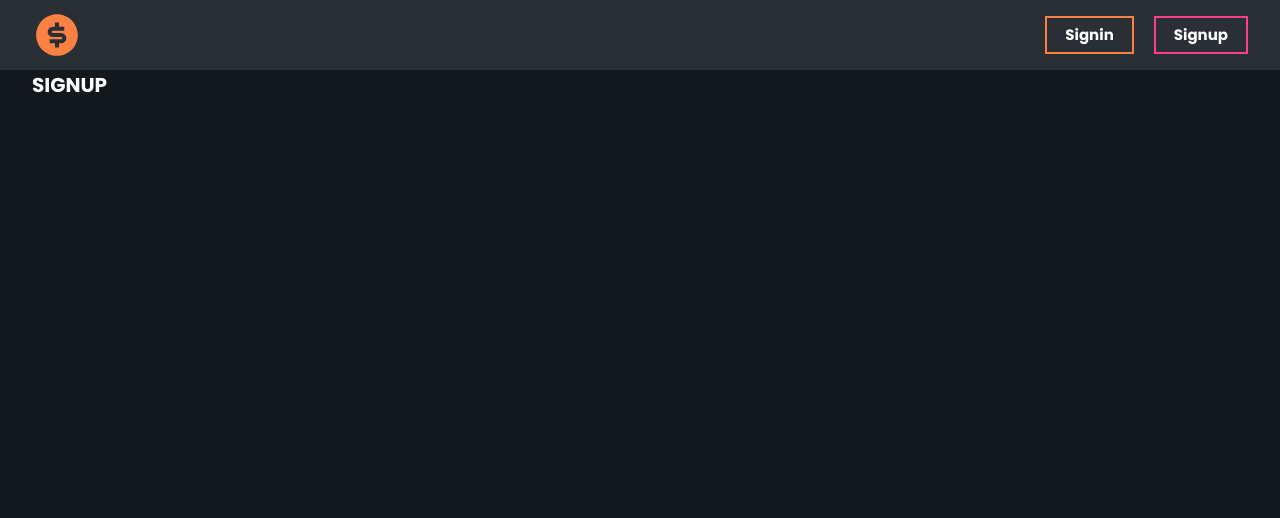
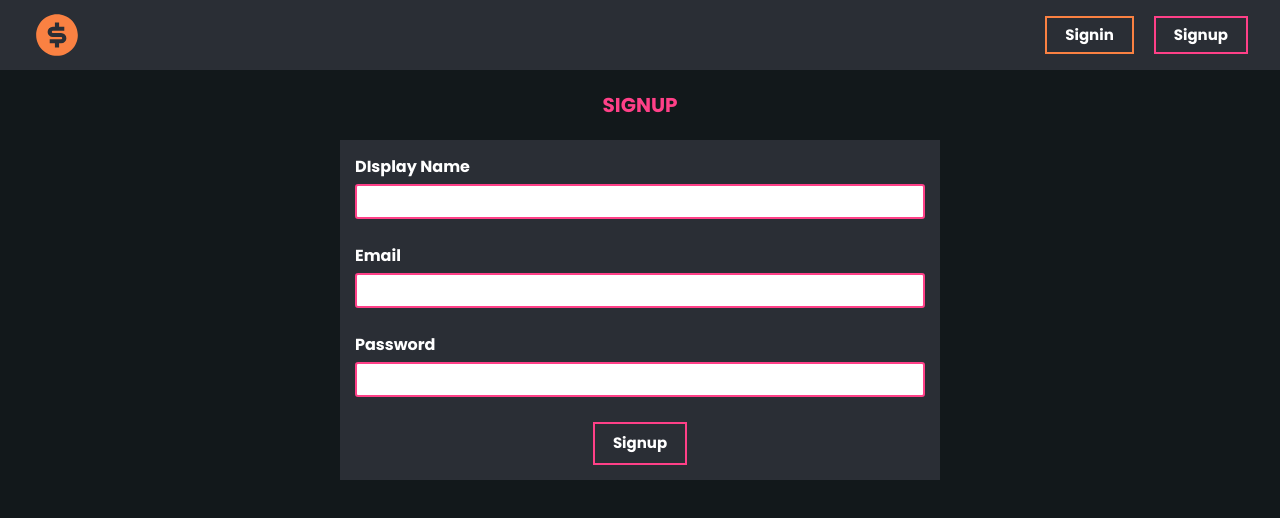
Before and after one commit to fardinxd/transactions-tracker, a React (Create React App) app: page /signup in a window 1280 px wide. Shown: the top 518 px of the page. Built offline with nearby package versions, Linux system fonts and the light colour scheme.

Commit message:
Finish signin & signup page

```diff
--- a/package.json
+++ b/package.json
@@ -1,5 +1,5 @@
 {
-  "name": "1-finance-tracker",
+  "name": "finance-tracker",
   "version": "0.1.0",
   "private": true,
   "dependencies": {
--- a/src/App.scss
+++ b/src/App.scss
@@ -4,8 +4,11 @@
 /* CSS Variables */
 :root {
   --orange: #fa8142;
+  --orange-rgb: 250, 129, 66;
   --pink: #ff4088;
+  --pink-rgb: 255, 64, 136;
   --purple: #9166cc;
+  --purple-rgb: 145, 102, 204;
   --white: #fff;
   --gray: #dddcdc;
   --black: #12181b;
@@ -52,30 +55,6 @@ img {
   height: auto;
 }
 
-button {
-  font: inherit;
-  font-size: 1.5rem;
-  font-weight: 700;
-  background-color: transparent;
-  color: var(--white);
-  border: 2px solid var(--orange);
-  outline: none;
-  padding: 0.8rem 1.8rem;
-  transition: all 200ms ease-in-out;
-
-  @media screen and (min-width: 600px) {
-    cursor: pointer;
-  }
-
-  &:hover {
-    background-color: var(--orange);
-  }
-
-  &:active {
-    transform: scale(1.05);
-  }
-}
-
 .container {
   width: 95%;
   max-width: 150rem;
--- a/src/pages/Signin/Signin.js
+++ b/src/pages/Signin/Signin.js
@@ -1,13 +1,49 @@
-import React from "react";
+import React, { useState } from "react";
 
 // Styles \\
 import styles from "./Signin.module.scss";
 
 const Signin = () => {
+  // States \\
+  const [email, setEmail] = useState("");
+  const [password, setPassword] = useState("");
+
+  // On Form Submit \\
+  const submitHandler = (event) => {
+    event.preventDefault();
+    console.log({ email, password });
+  };
+
   // JSX \\
   return (
     <main className="container">
-      <h1>SIGNIN</h1>
+      <h1 className={styles.heading}>SIGNIN</h1>
+
+      <form className={styles.signin_form} onSubmit={submitHandler}>
+        <div className={styles.signin_form_field}>
+          <label htmlFor="email">Email</label>
+          <input
+            id="email"
+            type="email"
+            onChange={(e) => setEmail(e.target.value)}
+            value={email}
+            required
+          />
+        </div>
+
+        <div className={styles.signin_form_field}>
+          <label htmlFor="password">Password</label>
+          <input
+            id="password"
+            type="password"
+            onChange={(e) => setPassword(e.target.value)}
+            value={password}
+            required
+          />
+        </div>
+
+        <button>Signin</button>
+      </form>
     </main>
   );
 };
--- a/src/pages/Signin/Signin.module.scss
+++ b/src/pages/Signin/Signin.module.scss
@@ -1,2 +1,70 @@
 main {
+  ::selection {
+    background-color: var(--orange);
+  }
+
+  .heading {
+    text-align: center;
+    color: var(--orange);
+    margin: 2rem 0;
+  }
+
+  .signin_form {
+    background-color: var(--light-black);
+    max-width: 60rem;
+    margin: 0 auto;
+    padding: 1.5rem;
+
+    &_field {
+      margin-bottom: 2.5rem;
+      display: flex;
+      flex-direction: column;
+
+      label {
+        font-size: 1.6rem;
+        font-weight: 700;
+        margin-bottom: 0.5rem;
+      }
+
+      input {
+        font: inherit;
+        font-size: 1.6rem;
+        height: 3.5rem;
+        padding: 0 0.5rem;
+        border: 2px solid var(--orange);
+        border-radius: 3px;
+
+        &:focus {
+          outline: 3px solid rgba(var(--orange-rgb), 0.5);
+        }
+      }
+    }
+
+    button {
+      font: inherit;
+      font-size: 1.5rem;
+      font-weight: 700;
+      background-color: transparent;
+      color: var(--white);
+      border: 2px solid var(--orange);
+      padding: 0.8rem 1.8rem;
+      display: block;
+      margin: 0 auto;
+      transition: all 200ms ease-in-out;
+
+      @media screen and (min-width: 600px) {
+        cursor: pointer;
+      }
+
+      &:hover {
+        @media screen and (min-width: 600px) {
+          background-color: var(--orange);
+        }
+      }
+
+      &:active {
+        transform: scale(1.05);
+      }
+    }
+  }
 }
--- a/src/pages/Signup/Signup.js
+++ b/src/pages/Signup/Signup.js
@@ -1,13 +1,61 @@
-import React from "react";
+import React, { useState } from "react";
 
 // Styles \\
 import styles from "./Signup.module.scss";
 
 const Signup = () => {
+  // States \\
+  const [name, setName] = useState("");
+  const [email, setEmail] = useState("");
+  const [password, setPassword] = useState("");
+
+  // On Form Submit \\
+  const submitHandler = (event) => {
+    event.preventDefault();
+    console.log({ name, email, password });
+  };
+
   // JSX \\
   return (
     <main className="container">
-      <h1>SIGNUP</h1>
+      <h1 className={styles.heading}>SIGNUP</h1>
+
+      <form className={styles.signup_form} onSubmit={submitHandler}>
+        <div className={styles.signup_form_field}>
+          <label htmlFor="name">DIsplay Name</label>
+          <input
+            id="name"
+            type="text"
+            onChange={(e) => setName(e.target.value)}
+            value={name}
+            required
+          />
+        </div>
+
+        <div className={styles.signup_form_field}>
+          <label htmlFor="email">Email</label>
+          <input
+            id="email"
+            type="email"
+            onChange={(e) => setEmail(e.target.value)}
+            value={email}
+            required
+          />
+        </div>
+
+        <div className={styles.signup_form_field}>
+          <label htmlFor="password">Password</label>
+          <input
+            id="password"
+            type="password"
+            onChange={(e) => setPassword(e.target.value)}
+            value={password}
+            required
+          />
+        </div>
+
+        <button>Signup</button>
+      </form>
     </main>
   );
 };
--- a/src/pages/Signup/Signup.module.scss
+++ b/src/pages/Signup/Signup.module.scss
@@ -1,2 +1,70 @@
 main {
+  ::selection {
+    background-color: var(--pink);
+  }
+
+  .heading {
+    text-align: center;
+    color: var(--pink);
+    margin: 2rem 0;
+  }
+
+  .signup_form {
+    background-color: var(--light-black);
+    max-width: 60rem;
+    margin: 0 auto;
+    padding: 1.5rem;
+
+    &_field {
+      margin-bottom: 2.5rem;
+      display: flex;
+      flex-direction: column;
+
+      label {
+        font-size: 1.6rem;
+        font-weight: 700;
+        margin-bottom: 0.5rem;
+      }
+
+      input {
+        font: inherit;
+        font-size: 1.6rem;
+        height: 3.5rem;
+        padding: 0 0.5rem;
+        border: 2px solid var(--pink);
+        border-radius: 3px;
+
+        &:focus {
+          outline: 3px solid rgba(var(--pink-rgb), 0.5);
+        }
+      }
+    }
+
+    button {
+      font: inherit;
+      font-size: 1.5rem;
+      font-weight: 700;
+      background-color: transparent;
+      color: var(--white);
+      border: 2px solid var(--pink);
+      padding: 0.8rem 1.8rem;
+      display: block;
+      margin: 0 auto;
+      transition: all 200ms ease-in-out;
+
+      @media screen and (min-width: 600px) {
+        cursor: pointer;
+      }
+
+      &:hover {
+        @media screen and (min-width: 600px) {
+          background-color: var(--pink);
+        }
+      }
+
+      &:active {
+        transform: scale(1.05);
+      }
+    }
+  }
 }
```
